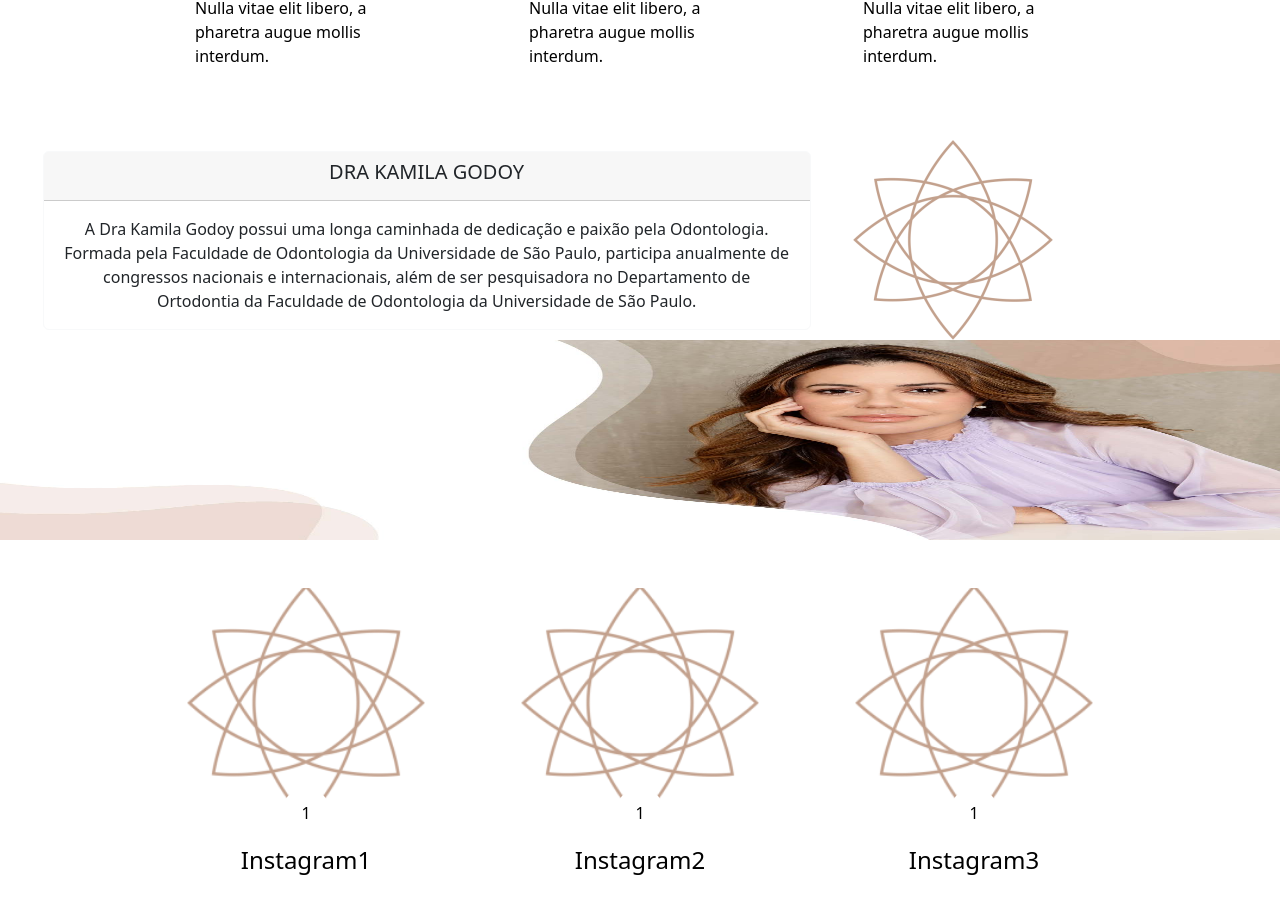
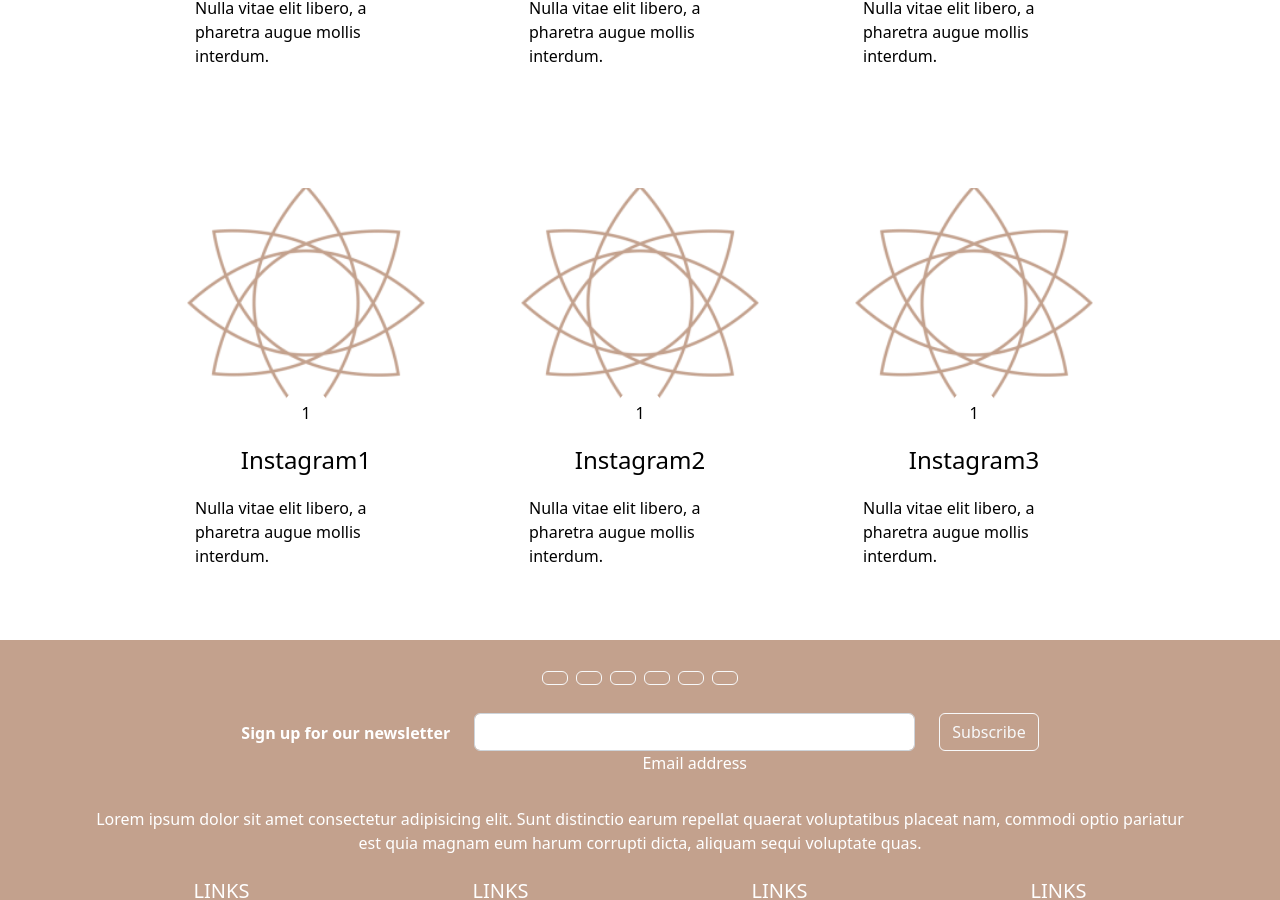
Before and after one commit to Davi-Archive/odontoclinic-client, a React (Vite) app: page / in a window 1280 px wide. Shown: the part 1455-2355 px from the top of the page. Built offline with nearby package versions, Linux system fonts and the light colour scheme.

Commit message:
feat: home about sec

```diff
--- a/src/index.scss
+++ b/src/index.scss
@@ -2,6 +2,9 @@
   margin: 0;
   padding: 0;
   justify-content: center;
+}
+.wrapper-main-root{
+  width: auto;
 }
 
 .logo {
@@ -36,10 +39,7 @@
   color: #2699fb !important;
 }
 
-body {
-  width: 100%;
-  max-width: 1480px;
-}
+
 
 @media (max-width: 979px) {
   body {
--- a/src/pages/Home/Home.tsx
+++ b/src/pages/Home/Home.tsx
@@ -18,7 +18,7 @@ const Home = () => {
       <Carousel variant="dark" fade>
         <Carousel.Item>
           <img
-            className="header-banner d-block w-100"
+            className="header-banner w-100"
             src={bannerHeader1}
             alt="First slide"
           />
@@ -72,7 +72,7 @@ const Home = () => {
         </Card>
       </div>
       <Video />
-      <AboutSec />
+      {/* <AboutSec />  PROBLEM ON MOBILE */}
       <Instagram />
     </>
   );
```
